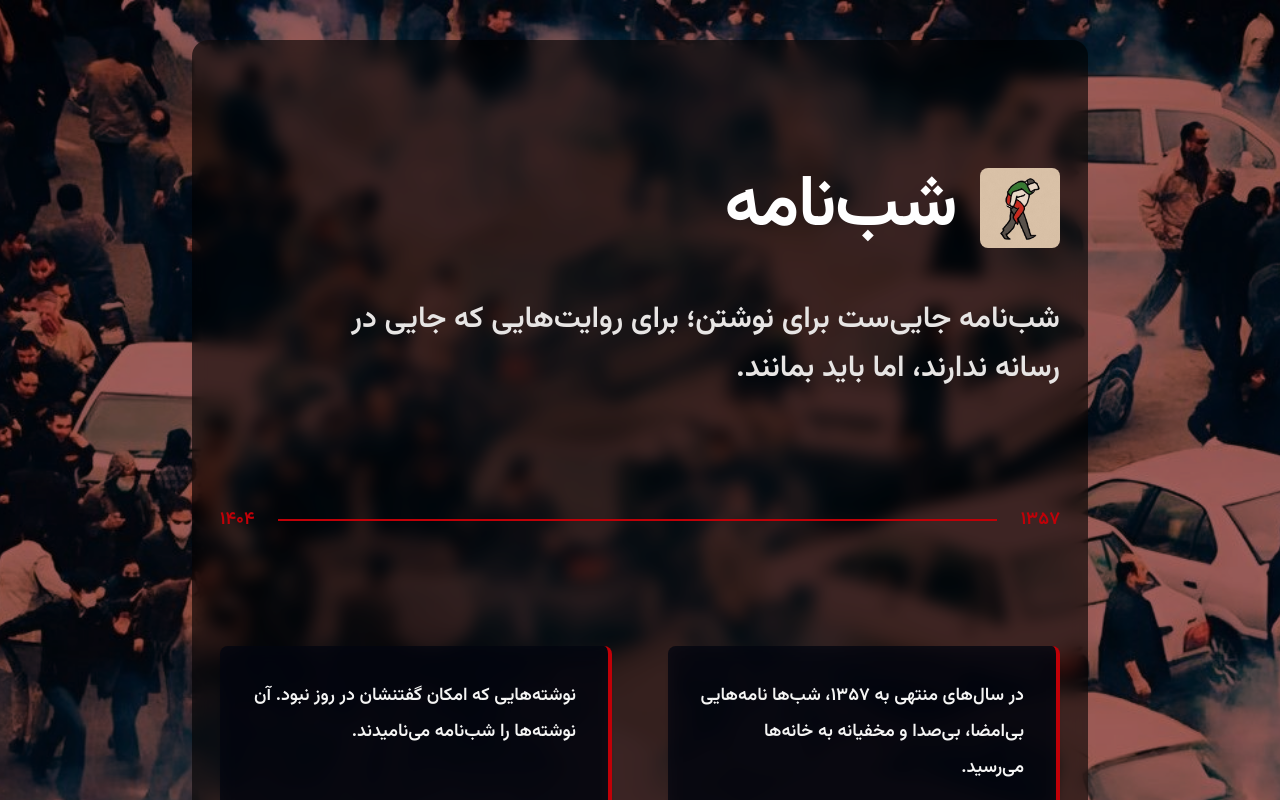
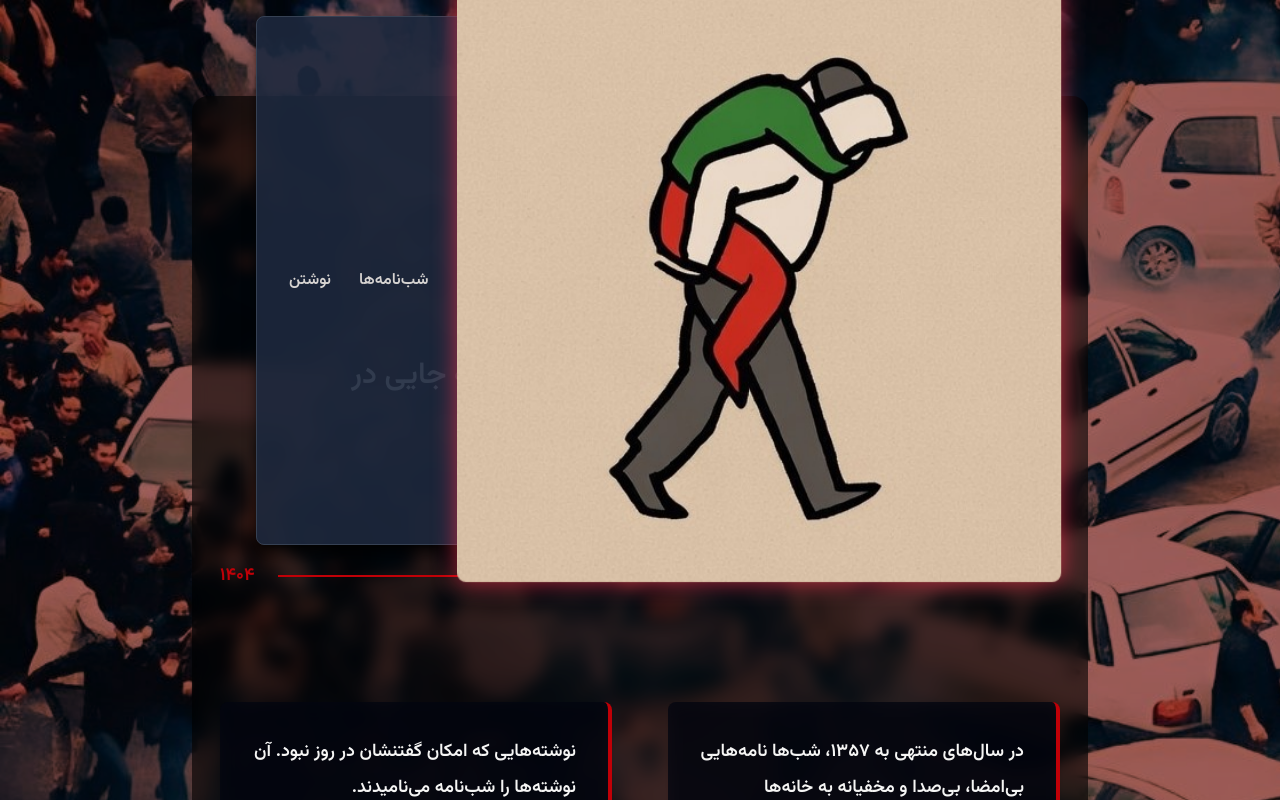
Before and after one commit to ALI-HUP/Shabnaameh, a Next.js app: page / in a window 1280 px wide. Shown: the top 800 px of the page. Built offline with nearby package versions, Linux system fonts and the light colour scheme.

Commit message:
adding ideas

```diff
--- a/app/blogs/[slug]/page.tsx
+++ b/app/blogs/[slug]/page.tsx
@@ -26,7 +26,6 @@ export default async function PostPage({ params }: PageProps) {
       style={{
         backgroundImage: "url('/background/photo_2026-02-09_22-46-50.jpg')",
         backgroundSize: 'cover',
-        backgroundPosition: 'center',
       }}
     >
     <Header />
--- a/app/blogs/page.tsx
+++ b/app/blogs/page.tsx
@@ -15,7 +15,6 @@ export default async function BlogPage() {
       style={{
         backgroundImage: "url('/background/photo_2026-02-09_22-46-50.jpg')",
         backgroundSize: "cover",
-        backgroundPosition: "center",
       }}
     >
     <Header />
--- a/app/globals.css
+++ b/app/globals.css
@@ -3,3 +3,13 @@
 body {
   font-family: Arial, Helvetica, sans-serif;
 }
+
+@keyframes simple-pulse {
+  0%   { transform: scale(1); }
+  50%  { transform: scale(1.15); }
+  100% { transform: scale(1); }
+}
+
+.animate-simple-pulse {
+  animation: simple-pulse 4s ease-in-out infinite;
+}
--- a/app/page.tsx
+++ b/app/page.tsx
@@ -1,20 +1,21 @@
 import Link from "next/link";
 import Image from "next/image";
 import Logo from "@/public/logo/logo.jpg";
+import Header from "@/components/Header";
 
 export default function HomePage() {
   return (
     <main
       dir="rtl"
-      className="relative p-5 sm:p-6 md:p-10 min-h-screen bg-black text-stone-100"
+      className="relative py-20 md:py-24 p-3 sm:p-5 md:p-7 min-h-screen bg-black text-stone-100"
       style={{
         backgroundImage: "url('/background/photo_2026-02-09_22-46-50.jpg')",
         backgroundSize: "cover",
-        backgroundPosition: "center",
       }}
     >
+    <Header />
+
       <div className="pointer-events-none absolute inset-0 bg-red-700/45 mix-blend-multiply" />
-
       <div className="pointer-events-none absolute inset-0 bg-black/30" />
 
       <section className="relative mx-auto max-w-4xl px-5 sm:px-7 md:px-7 py-16 sm:py-24 md:py-32 space-y-20 sm:space-y-28 bg-black/60 backdrop-blur-sm rounded-2xl">
--- a/app/write/page.tsx
+++ b/app/write/page.tsx
@@ -12,7 +12,6 @@ export default function WritePage() {
       style={{
         backgroundImage: "url('/background/photo_2026-02-09_22-46-50.jpg')",
         backgroundSize: "cover",
-        backgroundPosition: "center",
       }}
     >
     <Header />
--- a/components/Header.tsx
+++ b/components/Header.tsx
@@ -17,15 +17,15 @@ export default function Header() {
 
   return (
     <header className="fixed top-4 left-1/2 z-50 -translate-x-1/2 w-[80%] md:w-[60%] max-w-5xl">
-      <div className="flex items-stretch overflow-hidden rounded-lg border border-gray-700 bg-slate-800/90 shadow-lg shadow-black/80">
+      <div className="flex items-stretch rounded-lg border border-gray-700 bg-slate-800/90 shadow-lg shadow-black/80">
 
-        <Link href="/" className="flex">
+        <Link href="/" className="flex relative z-10">
           <Image
             src={Logo}
             alt="Logo"
             width={40}
             height={40}
-            className="h-full rounded-lg w-auto object-cover"
+            className="h-full w-auto object-cover rounded-lg animate-simple-pulse will-change-transform drop-shadow-[0_0_10px_rgba(300,50,80,0.7)]"
           />
         </Link>
 
```
